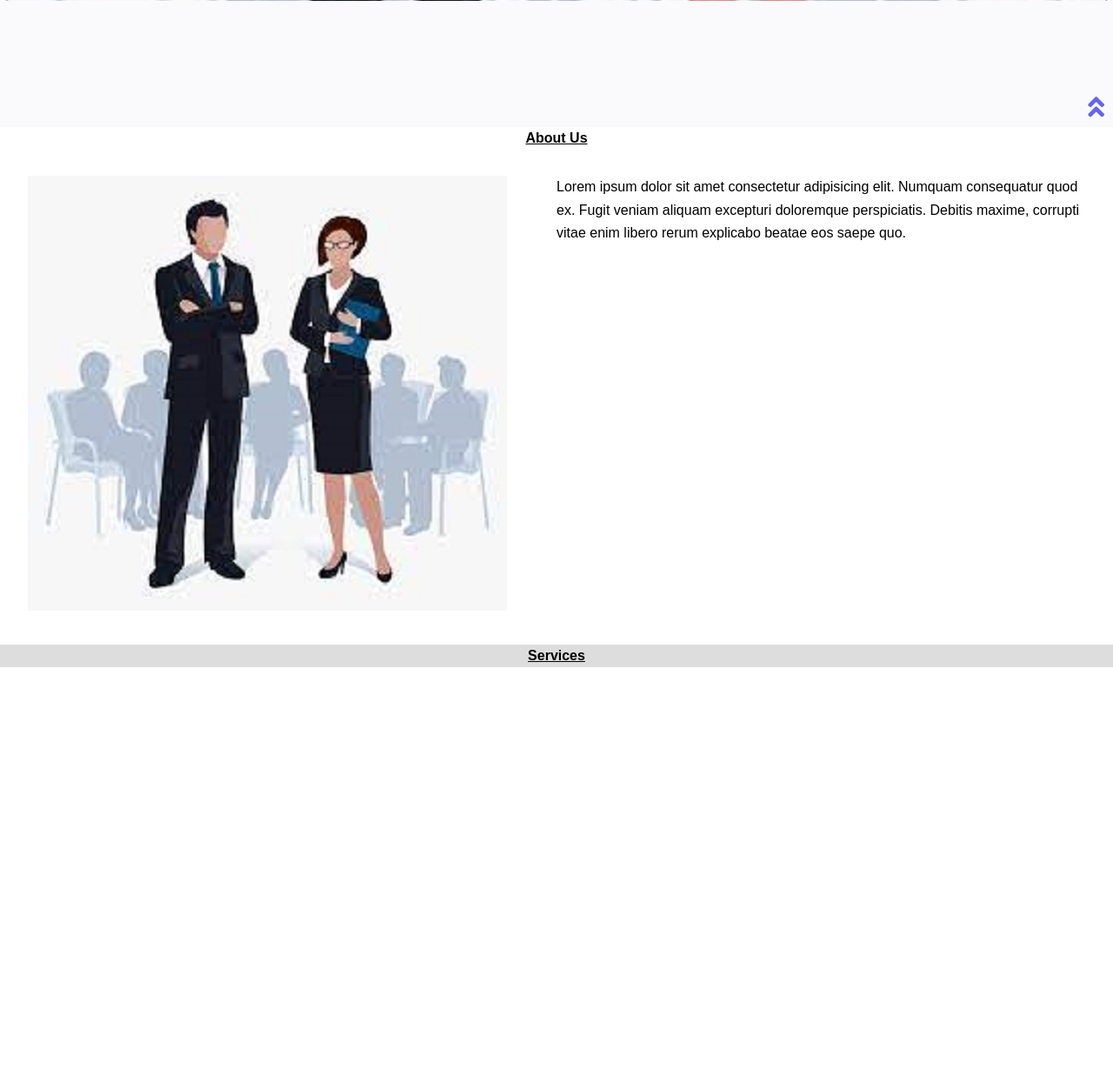
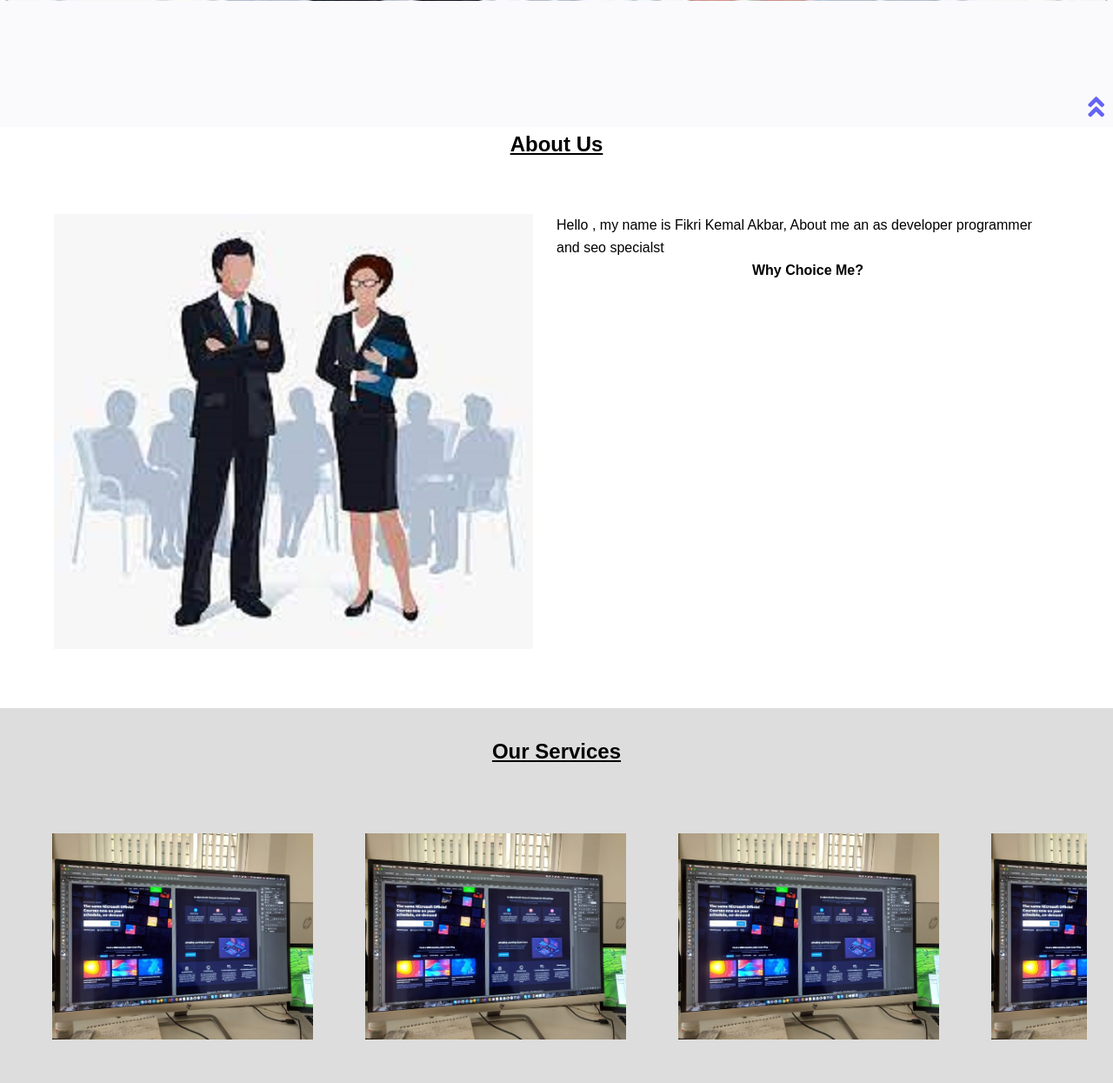
Before and after one commit to fikrikemalakbar/mytemplates, a PHP site: page / in a window 1280 px wide. Shown: the part 654-1899 px from the top of the page at 87% size. Before the commit the page ends 1421 px from the top, so only its background shows below. Run offline with PHP 8.4, Linux system fonts and the light colour scheme.

Commit message:
finished

```diff
--- a/front/css/main.css
+++ b/front/css/main.css
@@ -13,6 +13,9 @@ body{
 }
 a{
   text-decoration: none;
+}
+img{
+  max-width: 100%;
 }
 /* nav desktop */
 header .navDesc{
@@ -195,6 +198,7 @@ aside {
   margin: 30px auto;
   display: flex;
   justify-content: space-between;
+  padding: 30px;
 }
 .aboutHome{
   width:60%;
@@ -203,15 +207,39 @@ aside {
   max-width: 100%;
   padding-right: 10px;
 }
-.serviceHome{
+/* main service home */
+.serviceHomeAll{
   background-color: #ddd;
-  opacity: 0.5;
-  opacity: 1;
+  padding: 30px;
+  overflow: hidden;
+  width: 100%;
 }
 .serviceHomeTitle{
   display: flex;
   justify-content: center;
   text-decoration-line: underline;
+}
+
+.containerHomeService{
+  margin: 0 auto;
+  max-width: 1500px;
+}
+.sliderHomeService{
+  width: 100%;
+  overflow-x: scroll;
+}
+.sliderHomeService .wrapperHomeService{
+  display: flex;
+  align-items: center;
+  flex-wrap: wrap;
+  width: 2160px;
+}
+.sliderHomeService .slideHomeService{
+  width: 360px;
+}
+.sliderHomeService .slideHomeService img{
+  width: 100%;
+  padding: 30px;
 }
 footer .footer-social{
 display: flex;
@@ -261,6 +289,16 @@ footer .footer-toTop{
     width: 80%;
     margin-left: auto;
     margin-right: auto;
+  }
+}
+@media only screen and (min-width: 768px) {
+  .sliderHomeServiceWrapper{
+    overflow: hidden;
+    width: 100%;
+  }
+  .sliderHomeService{
+    position: relative;
+    bottom: -18px;
   }
 }
 
--- a/front/js/main.js
+++ b/front/js/main.js
@@ -101,3 +101,6 @@ slider.addEventListener("mouseover", () => {
 slider.addEventListener("mouseout", () => {
   repeater();
 });
+
+
+// service home
--- a/index.php
+++ b/index.php
@@ -70,22 +70,50 @@
 <section>
   <div id="about"></div>
       <div class="aboutHomeTitle">
-        <strong>About Us</strong>
+        <strong><h2>About Us</h2></strong>
       </div>
       <div class="containerAboutHome">
         <div class="aboutHome image">
           <img src="img/1.jpg" alt="">
         </div>
         <div class="aboutHome txt">
-          Lorem ipsum dolor sit amet consectetur adipisicing elit. Numquam consequatur quod ex. Fugit veniam aliquam excepturi doloremque perspiciatis. Debitis maxime, corrupti vitae enim libero rerum explicabo beatae eos saepe quo.
+         Hello , my name is Fikri Kemal Akbar, About me an as developer programmer and seo specialst
+         <p><h4 style="text-align:center;"><strong>Why Choice Me?</strong></h4></p>
         </div>
       </div>
 </section>
 <main>
-  <div class="serviceHome">
-  <div class="serviceHomeTitle">
-    <strong>Services</strong>
-  </div>
+  <div class="serviceHomeAll">
+      <div class="serviceHomeTitle">
+        <strong><h2>Our Services</h2></strong>
+      </div>
+      <br>
+      <div class="containerHomeService">
+        <div class="sliderHomeServiceWrapper">
+          <div class="sliderHomeService">
+            <div class="wrapperHomeService">
+                  <div class="slideHomeService">
+                    <img src="img/4.jpg" alt="">
+                  </div>
+                  <div class="slideHomeService">
+                    <img src="img/4.jpg" alt="">
+                  </div>
+                  <div class="slideHomeService">
+                    <img src="img/4.jpg" alt="">
+                  </div>
+                  <div class="slideHomeService">
+                    <img src="img/4.jpg" alt="">
+                  </div>
+                  <div class="slideHomeService">
+                    <img src="img/4.jpg" alt="">
+                  </div>
+                  <div class="slideHomeService">
+                    <img src="img/4.jpg" alt="">
+                  </div>
+            </div>
+          </div>
+        </div>
+      </div>
   </div>
 </main>
 <footer>
```
Also changed, not shown: img/4.jpg (added).
